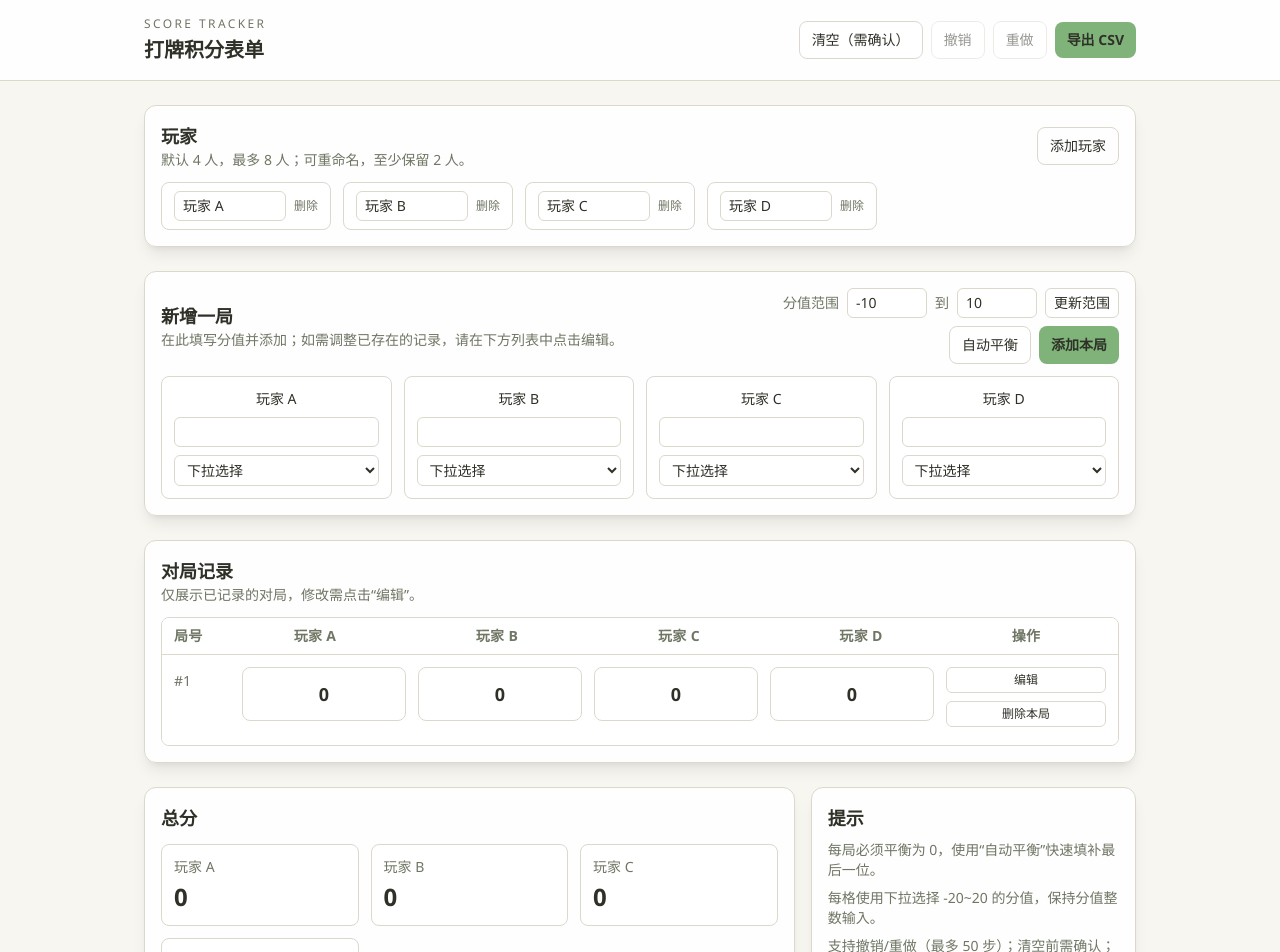
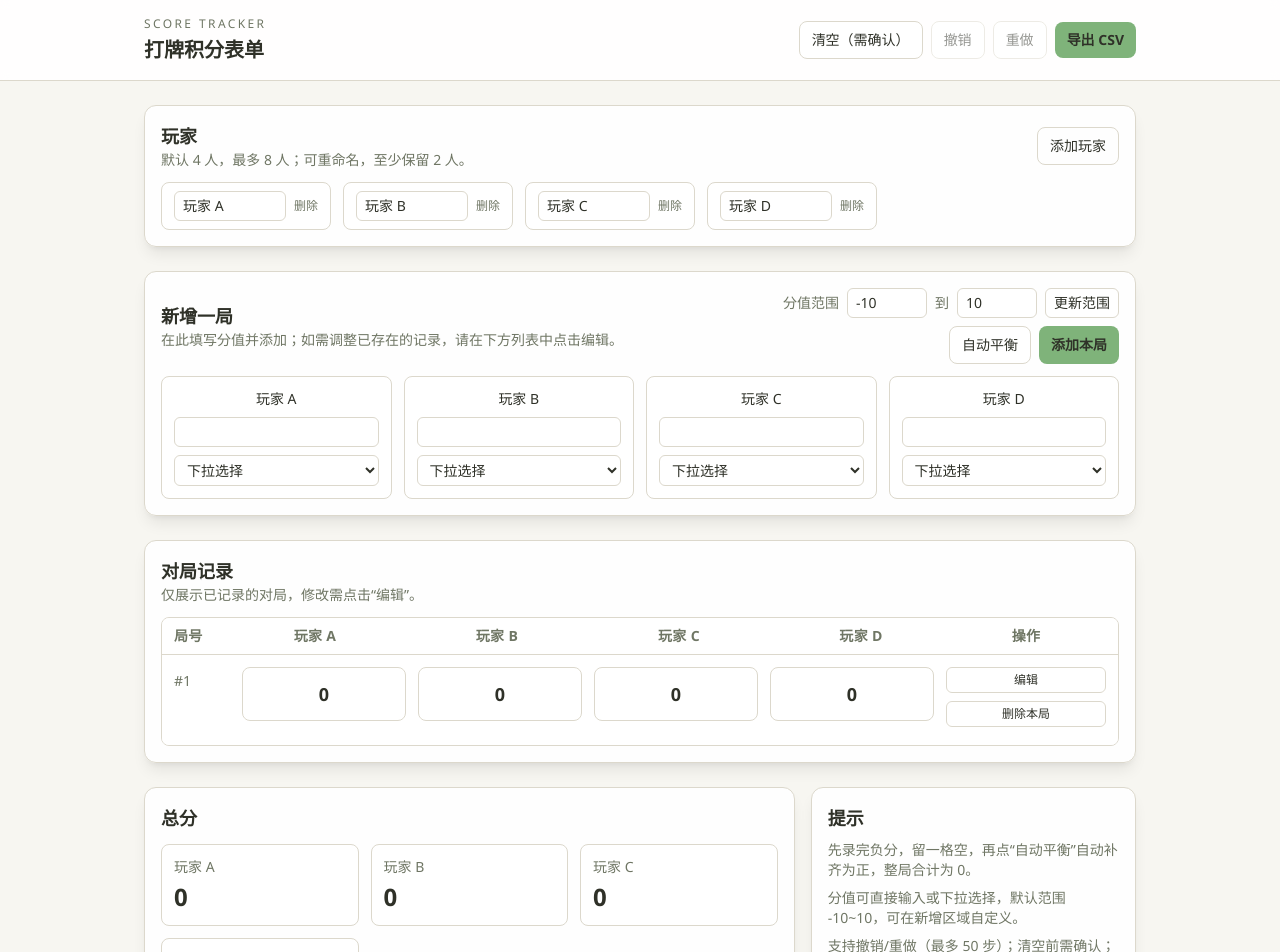
Before and after one commit to 2321Robin/ScoreCard, a React (Vite) app: page / in a window 1280 px wide. Shown: the top 952 px of the page. Built offline with nearby package versions, Linux system fonts and the light colour scheme.

Commit message:
feat: improve auto balance guidance

```diff
--- a/src/App.jsx
+++ b/src/App.jsx
@@ -191,9 +191,11 @@ function App() {
   const autoBalanceNewRound = () => {
     setNewRoundScores((prev) => {
       if (prev.length === 0) return prev
-      const sumExcludingLast = prev.slice(0, -1).reduce((acc, v) => acc + clampInt(v), 0)
+      const targetIndex = prev.findIndex((v) => v === '' || v === null || v === undefined)
+      const balanceIndex = targetIndex === -1 ? prev.length - 1 : targetIndex
+      const sumExcludingTarget = prev.reduce((acc, v, idx) => (idx === balanceIndex ? acc : acc + clampInt(v)), 0)
       const next = [...prev]
-      next[next.length - 1] = String(-sumExcludingLast)
+      next[balanceIndex] = String(-sumExcludingTarget)
       return next
     })
   }
@@ -243,9 +245,11 @@ function App() {
   const autoBalanceEdit = () => {
     setEditScores((prev) => {
       if (prev.length === 0) return prev
-      const sumExcludingLast = prev.slice(0, -1).reduce((acc, v) => acc + clampInt(v), 0)
+      const targetIndex = prev.findIndex((v) => v === '' || v === null || v === undefined)
+      const balanceIndex = targetIndex === -1 ? prev.length - 1 : targetIndex
+      const sumExcludingTarget = prev.reduce((acc, v, idx) => (idx === balanceIndex ? acc : acc + clampInt(v)), 0)
       const next = [...prev]
-      next[next.length - 1] = String(-sumExcludingLast)
+      next[balanceIndex] = String(-sumExcludingTarget)
       return next
     })
   }
@@ -640,8 +644,8 @@ function App() {
           <div className="rounded-xl border border-line bg-panel/90 p-4 shadow-lg shadow-[rgba(0,0,0,0.08)]">
             <h2 className="text-lg font-semibold">提示</h2>
             <ul className="mt-2 space-y-2 text-sm text-muted">
-              <li>每局必须平衡为 0，使用“自动平衡”快速填补最后一位。</li>
-              <li>每格使用下拉选择 -20~20 的分值，保持分值整数输入。</li>
+              <li>先录完负分，留一格空，再点“自动平衡”自动补齐为正，整局合计为 0。</li>
+              <li>分值可直接输入或下拉选择，默认范围 -10~10，可在新增区域自定义。</li>
               <li>支持撤销/重做（最多 50 步）；清空前需确认；数据自动保存到本地。</li>
             </ul>
           </div>
```
Also changed, not shown: 1 other file (tests, documents, lock files or other folders).
